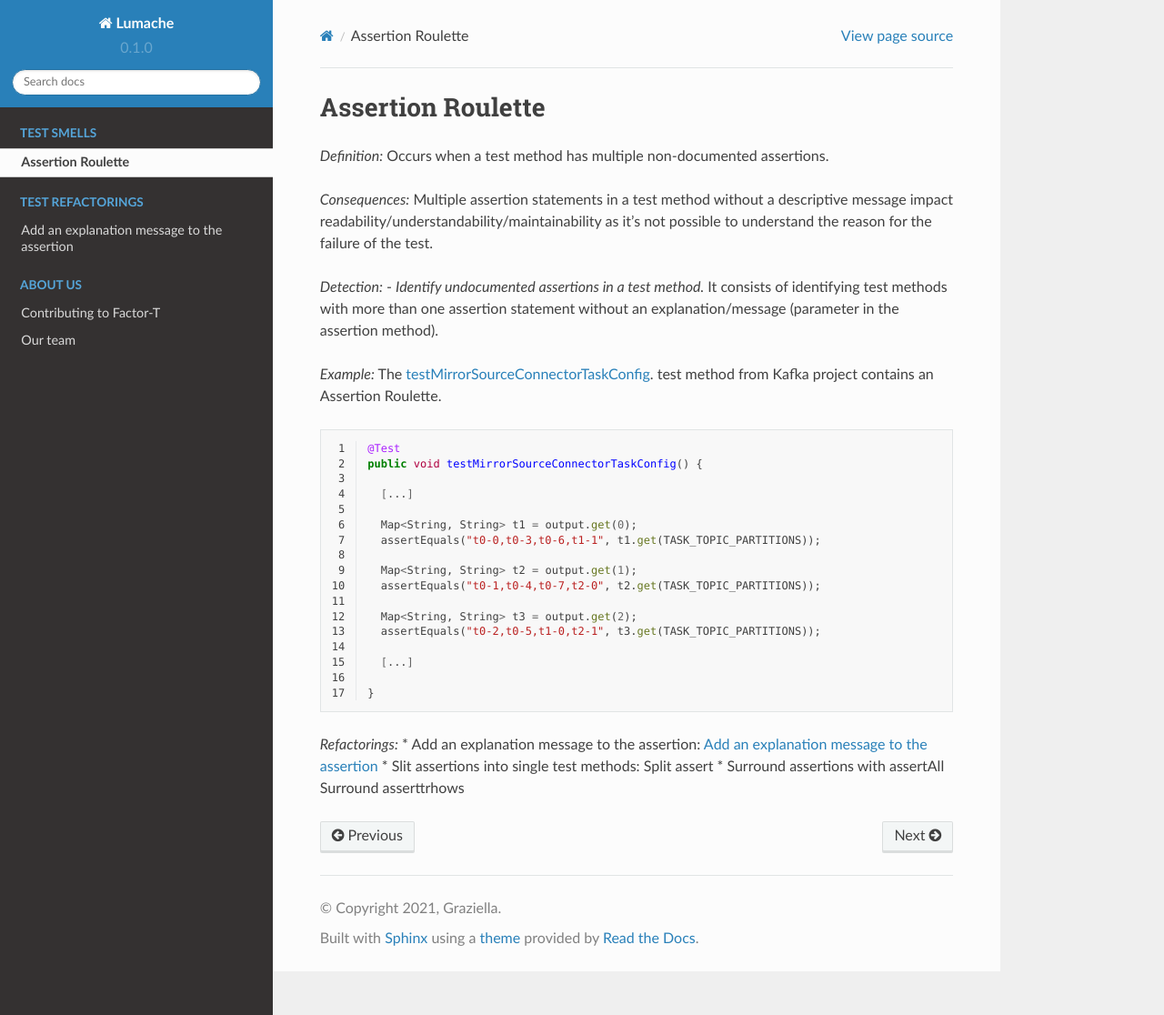
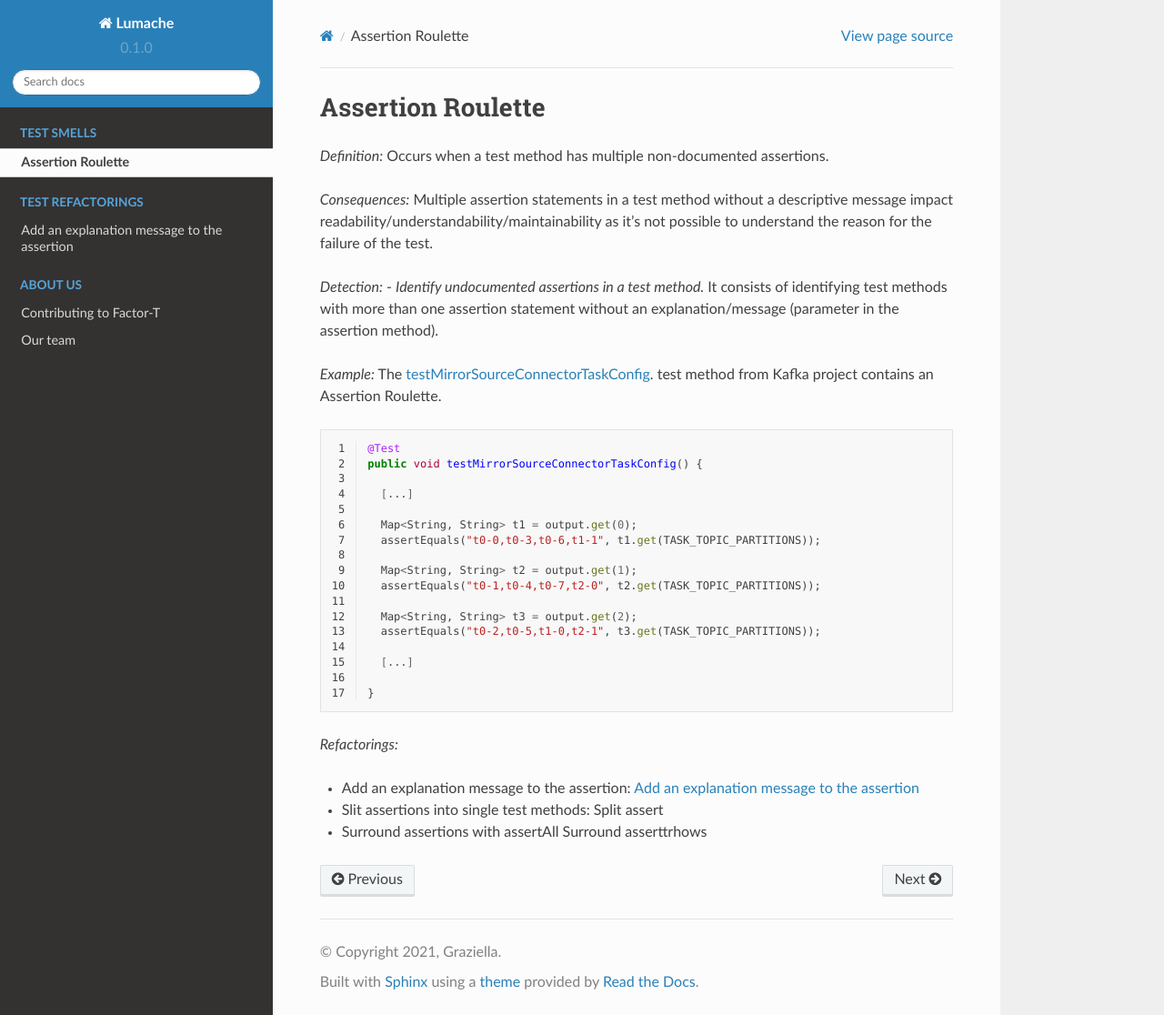
Before and after one commit to arieslab/tsr-catalog, a Sphinx documentation site: the page built from docs/source/smells/assertion-roulette.rst, in a window 1280 px wide and 1116 px high. Shown: the whole window at 91% size. Built offline with Sphinx 7.4.7 and the Read the Docs theme 2.0.0, drawn with Linux system fonts in a browser that asks for light colours.

```diff
--- a/docs/source/smells/assertion-roulette.rst
+++ b/docs/source/smells/assertion-roulette.rst
@@ -34,8 +34,8 @@ The `testMirrorSourceConnectorTaskConfig <https://github.com/apache/kafka/blob/d
   }
 
 
+*Refactorings:*
 
-*Refactorings:*
 * Add an explanation message to the assertion: :ref:`Add Message`
 * Slit assertions into single test methods: :ref:`Split assert`
 * Surround assertions with assertAll :ref:`Surround asserttrhows`
```
